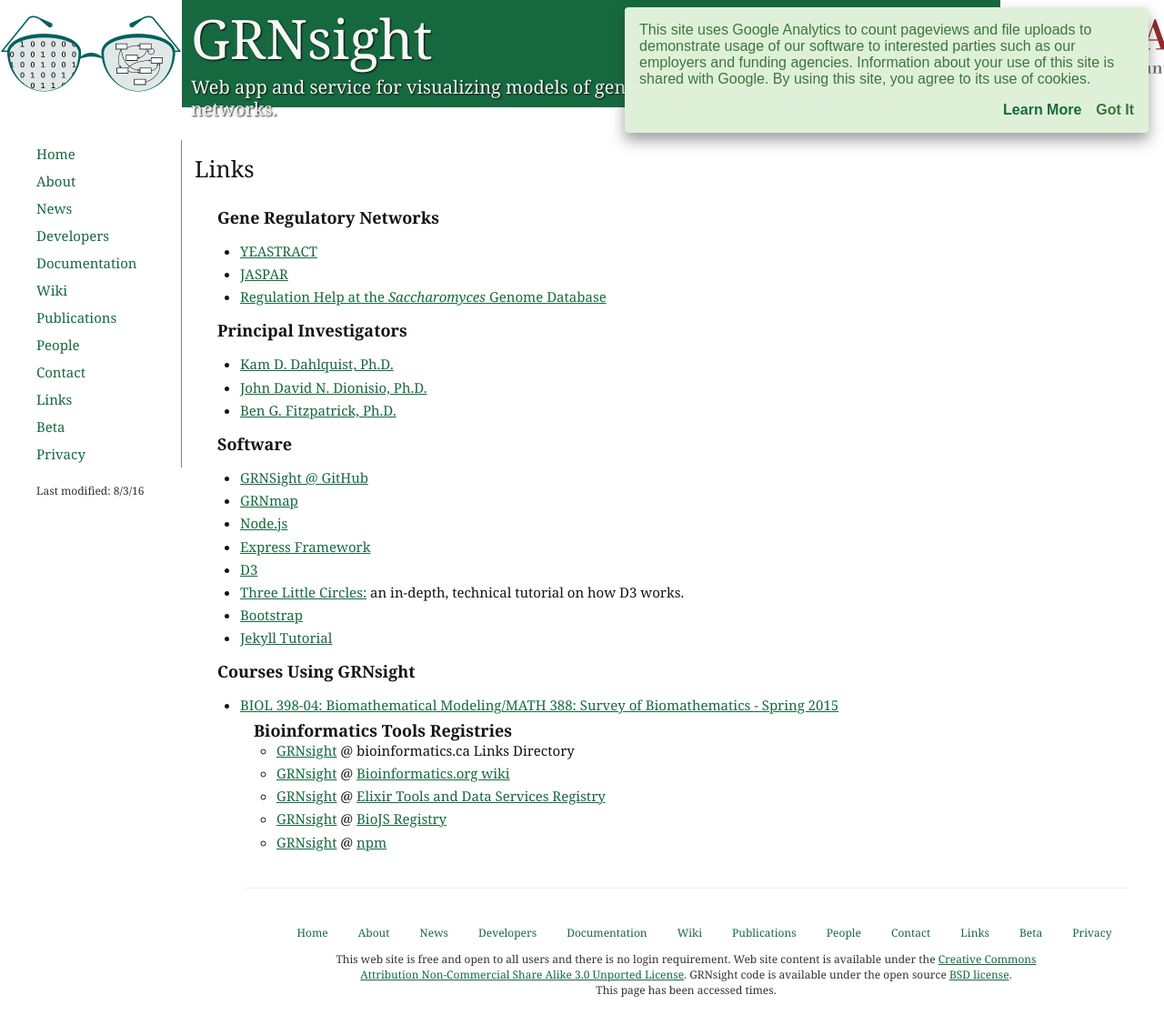
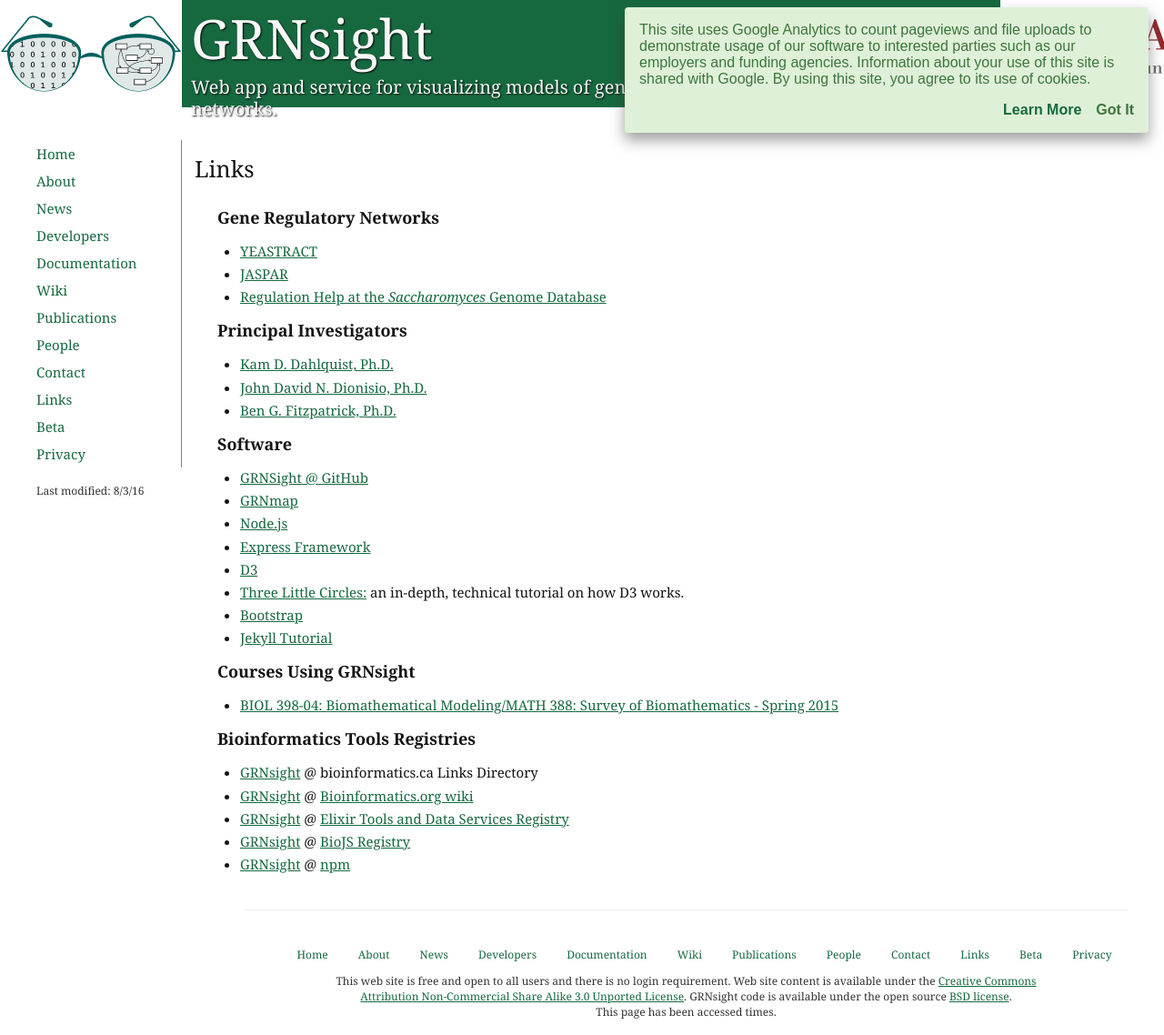
Before and after one commit to dondi/GRNsight, a Jekyll site: the page built from links.html, in a window 1280 px wide. Shown: the whole page at 91% size. Built offline with Jekyll 4.4.1, drawn with Linux system fonts in a browser that asks for light colours; nearby versions of some CDN libraries; before the commit the page ends 1114 px from its top, so only the background shows below that.

Commit message:
fix formatting

```diff
--- a/links.html
+++ b/links.html
@@ -31,7 +31,8 @@
                 </ul>
                 <h4 class="linkHeader">Courses Using GRNsight</h4>
                 <ul class="linkInfo">
-                <li><a href="http://www.openwetware.org/wiki/BIOL398-04/S15" target="_blank">BIOL 398-04: Biomathematical Modeling/MATH 388: Survey of Biomathematics - Spring 2015</a></li>
+                  <li><a href="http://www.openwetware.org/wiki/BIOL398-04/S15" target="_blank">BIOL 398-04: Biomathematical Modeling/MATH 388: Survey of Biomathematics - Spring 2015</a></li>
+                </ul>
                 <h4 class="linkHeader">Bioinformatics Tools Registries</h4>
                 <ul class="linkInfo">
                   <li><a href="https://bioinformatics.ca/links_directory/resource/83363/grnsight-web-application-and-service-visualizing-models-small-medium-scale-gene" target="_blank">GRNsight</a> @ <a href="https://bioinformatics.ca/links_directory/"></a>bioinformatics.ca Links Directory</a></li>
@@ -40,5 +41,4 @@
                   <li><a href="http://biojs.io/d/grnsight" target="_blank">GRNsight</a> @ <a href="http://biojs.io/" target="_blank">BioJS Registry</a></li>
                   <li><a href="https://www.npmjs.com/package/grnsight" target="_blank">GRNsight</a> @ <a href="https://www.npmjs.com/" target="_blank">npm</a></li>
                 </ul>
-                </ul>
             </div>
```
